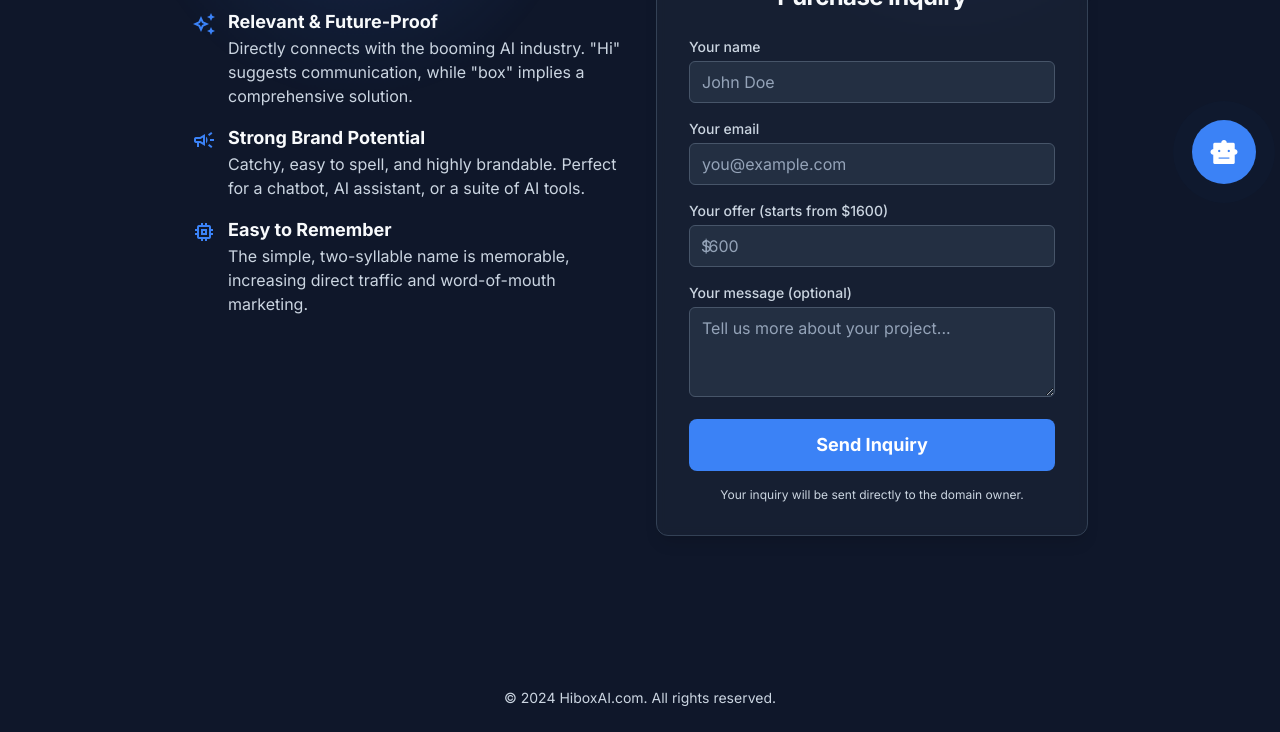
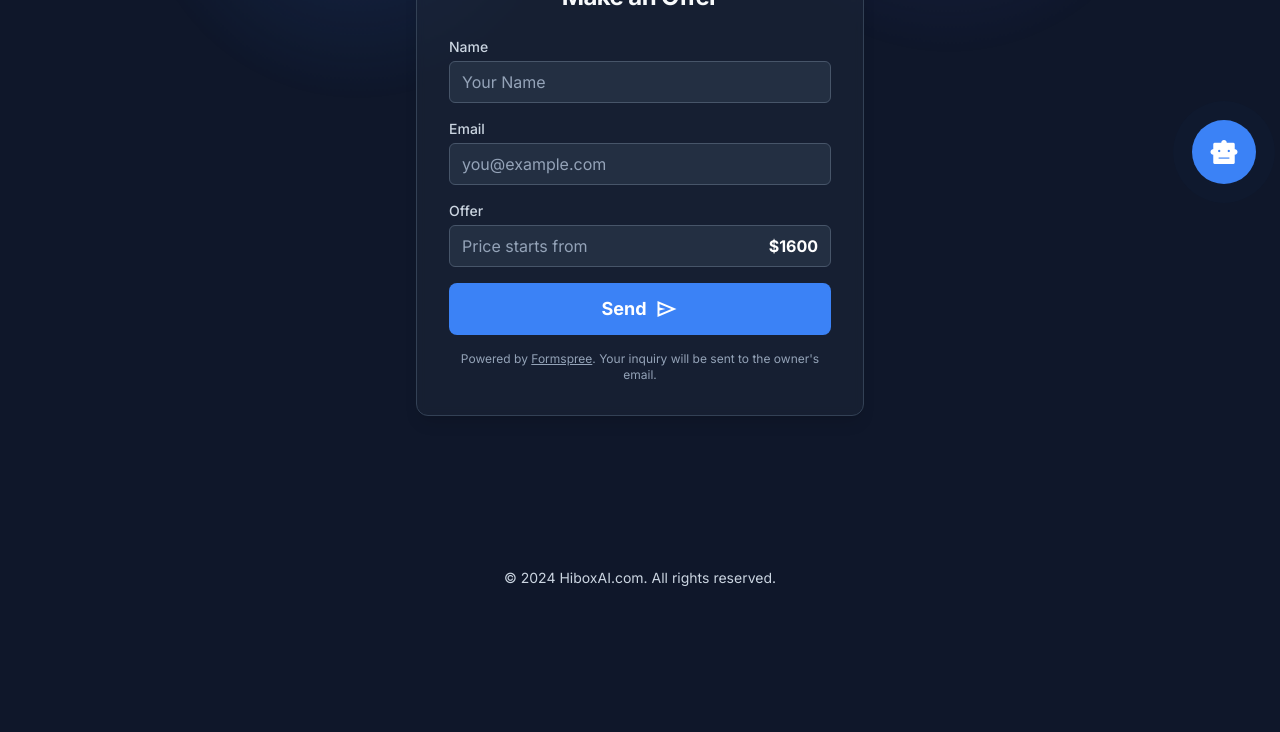
Before and after one commit to Yassinebouaida/HiboxAI, a plain HTML site: page index.html in a window 1280 px wide. Shown: the part 584-1316 px from the top of the page. After the commit the page ends 1196 px from the top, so only its background shows below. Drawn offline with nearby package versions, Linux system fonts and the light colour scheme.

Commit message:
Update index.html

```diff
--- a/index.html
+++ b/index.html
@@ -144,21 +144,6 @@
       min-height: max(884px, 100dvh);
     }
   </style>
-<style>
-    body {
-      min-height: max(884px, 100dvh);
-    }
-  </style>
-<style>
-    body {
-      min-height: max(884px, 100dvh);
-    }
-  </style>
-<style>
-    body {
-      min-height: max(884px, 100dvh);
-    }
-  </style>
   </head>
 <body class="bg-[var(--background-color)] text-[var(--text-primary)]">
 <div class="background-animation"></div>
@@ -181,64 +166,32 @@
 </div>
 </section>
 <section class="py-12 px-4 sm:py-16">
-<div class="max-w-4xl mx-auto">
-<div class="grid grid-cols-1 lg:grid-cols-2 gap-8 items-start">
-<div class="order-2 lg:order-1">
-<h2 class="text-3xl font-bold text-[var(--text-primary)] tracking-tight mb-6">Why HiboxAI.com?</h2>
-<ul class="space-y-4">
-<li class="flex items-start">
-<span class="material-symbols-outlined text-[var(--primary-color)] mr-3 mt-1">auto_awesome</span>
+<div class="max-w-md mx-auto">
+<div class="p-8 bg-slate-800/50 rounded-xl shadow-lg border border-slate-700 backdrop-blur-sm">
+<h2 class="text-2xl font-bold text-[var(--text-primary)] tracking-tight text-center mb-6">Make an Offer</h2>
+<form action="https://formspree.io/f/yassinebouaida@gmail.com" class="space-y-4" method="POST">
 <div>
-<h3 class="font-semibold text-lg">Relevant &amp; Future-Proof</h3>
-<p class="text-[var(--text-secondary)]">Directly connects with the booming AI industry. "Hi" suggests communication, while "box" implies a comprehensive solution.</p>
-</div>
-</li>
-<li class="flex items-start">
-<span class="material-symbols-outlined text-[var(--primary-color)] mr-3 mt-1">campaign</span>
-<div>
-<h3 class="font-semibold text-lg">Strong Brand Potential</h3>
-<p class="text-[var(--text-secondary)]">Catchy, easy to spell, and highly brandable. Perfect for a chatbot, AI assistant, or a suite of AI tools.</p>
-</div>
-</li>
-<li class="flex items-start">
-<span class="material-symbols-outlined text-[var(--primary-color)] mr-3 mt-1">memory</span>
-<div>
-<h3 class="font-semibold text-lg">Easy to Remember</h3>
-<p class="text-[var(--text-secondary)]">The simple, two-syllable name is memorable, increasing direct traffic and word-of-mouth marketing.</p>
-</div>
-</li>
-</ul>
-</div>
-<div class="order-1 lg:order-2">
-<div class="p-8 bg-slate-800/50 rounded-xl shadow-lg border border-slate-700 backdrop-blur-sm">
-<h2 class="text-2xl font-bold text-[var(--text-primary)] tracking-tight text-center mb-6">Purchase Inquiry</h2>
-<form action="#" class="space-y-4" method="POST">
-<div>
-<label class="block text-sm font-medium text-[var(--text-secondary)] mb-1" for="name">Your name</label>
-<input class="form-input" id="name" name="name" placeholder="John Doe" required="" type="text"/>
+<label class="block text-sm font-medium text-[var(--text-secondary)] mb-1" for="name">Name</label>
+<input class="form-input" id="name" name="name" placeholder="Your Name" required="" type="text"/>
 </div>
 <div>
-<label class="block text-sm font-medium text-[var(--text-secondary)] mb-1" for="email">Your email</label>
+<label class="block text-sm font-medium text-[var(--text-secondary)] mb-1" for="email">Email</label>
 <input class="form-input" id="email" name="email" placeholder="you@example.com" required="" type="email"/>
 </div>
 <div>
-<label class="block text-sm font-medium text-[var(--text-secondary)] mb-1" for="offer">Your offer (starts from $1600)</label>
-<div class="relative">
-<span class="absolute inset-y-0 left-0 pl-3 flex items-center text-slate-400">$</span>
-<input class="form-input pl-7" id="offer" min="1600" name="offer" placeholder="1600" required="" type="number"/>
+<label class="block text-sm font-medium text-[var(--text-secondary)] mb-1" for="offer">Offer</label>
+<div class="bg-slate-700/50 border border-slate-600 rounded-md py-2 px-3 flex items-center justify-between">
+<p class="text-slate-400">Price starts from</p>
+<p class="text-white font-semibold">$1600</p>
 </div>
 </div>
-<div>
-<label class="block text-sm font-medium text-[var(--text-secondary)] mb-1" for="message">Your message (optional)</label>
-<textarea class="form-input" id="message" name="message" placeholder="Tell us more about your project..." rows="3"></textarea>
-</div>
-<button class="mt-4 w-full bg-[var(--primary-color)] text-white py-3 px-6 rounded-lg text-lg font-semibold hover:bg-blue-500 focus:outline-none focus:ring-2 focus:ring-[var(--primary-color)] focus:ring-opacity-50 transition duration-200 ease-in-out" type="submit">
-                    Send Inquiry
-                  </button>
+<input name="_subject" type="hidden" value="New Purchase Inquiry for HiboxAI.com"/>
+<button class="mt-6 w-full bg-[var(--primary-color)] text-white py-3 px-6 rounded-lg text-lg font-semibold hover:bg-blue-500 focus:outline-none focus:ring-2 focus:ring-[var(--primary-color)] focus:ring-opacity-50 transition duration-200 ease-in-out flex items-center justify-center gap-2" type="submit">
+    Send
+    <span class="material-symbols-outlined">send</span>
+</button>
 </form>
-<p class="mt-4 text-xs text-center text-[var(--text-secondary)]">Your inquiry will be sent directly to the domain owner.</p>
-</div>
-</div>
+<p class="mt-4 text-xs text-center text-slate-400">Powered by <a class="underline hover:text-white" href="https://formspree.io" target="_blank">Formspree</a>. Your inquiry will be sent to the owner's email.</p>
 </div>
 </div>
 </section>
```
